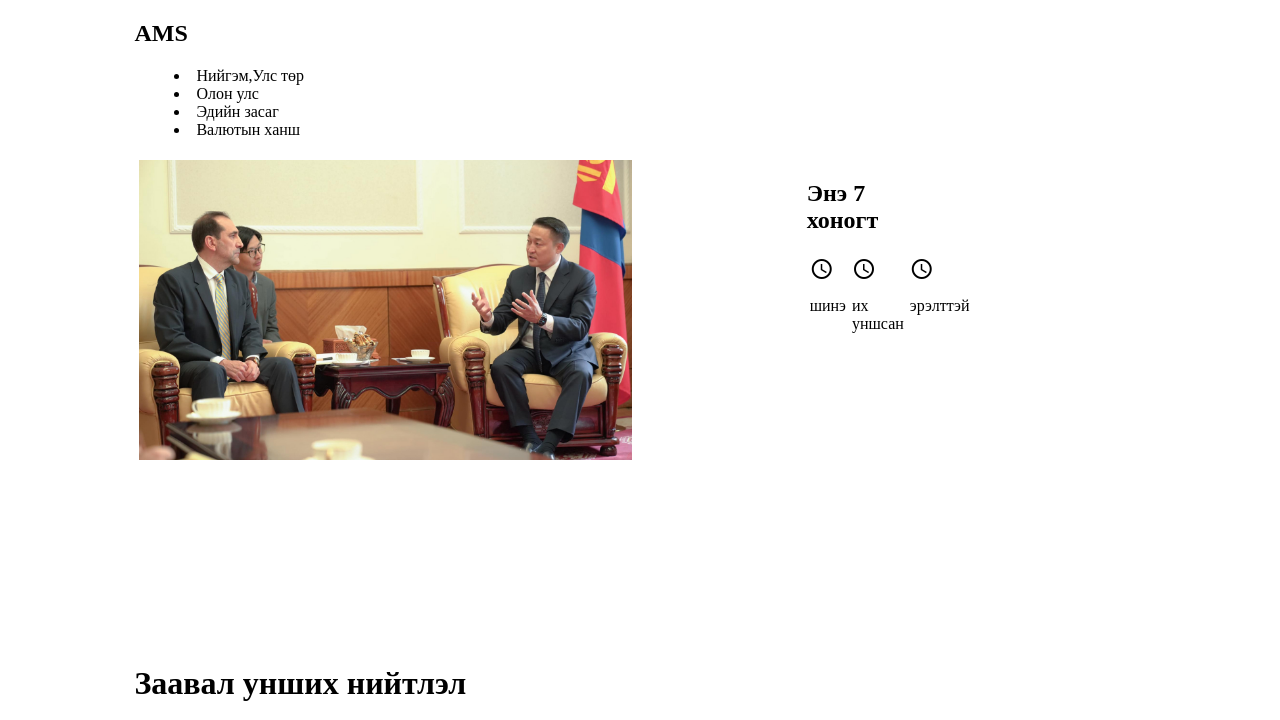
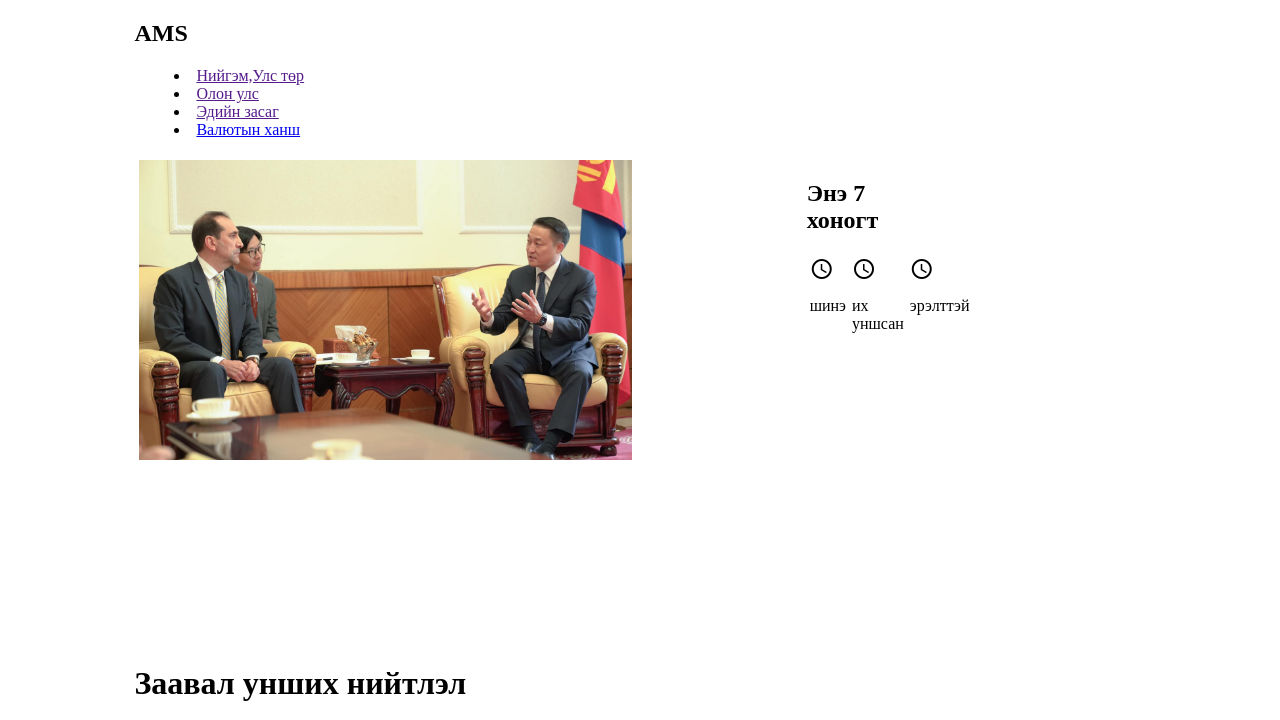
Before and after one commit to Gosdakle/webdev_ams, a plain HTML site: page index.html in a window 1280 px wide. Shown: the top 720 px of the page. Drawn offline with Linux system fonts and the light colour scheme.

Commit message:
basic header link

```diff
--- a/index.html
+++ b/index.html
@@ -17,10 +17,10 @@
                 <div class="container">
                     <h1><a>AMS</a></h1>
                     <menu>
-                        <li>Нийгэм,Улс төр </li>
-                        <li>Олон улс</li>
-                        <li>Эдийн засаг</li>
-                        <li>Валютын ханш</li>
+                        <li><a href="">Нийгэм,Улс төр</a></li>
+                        <li><a href="">Олон улс</a></li>
+                        <li><a href="">Эдийн засаг</a></li>
+                        <li><a href="exchange.html">Валютын ханш</a></li>
                     </menu>
                 </div>
             </nav>
```
